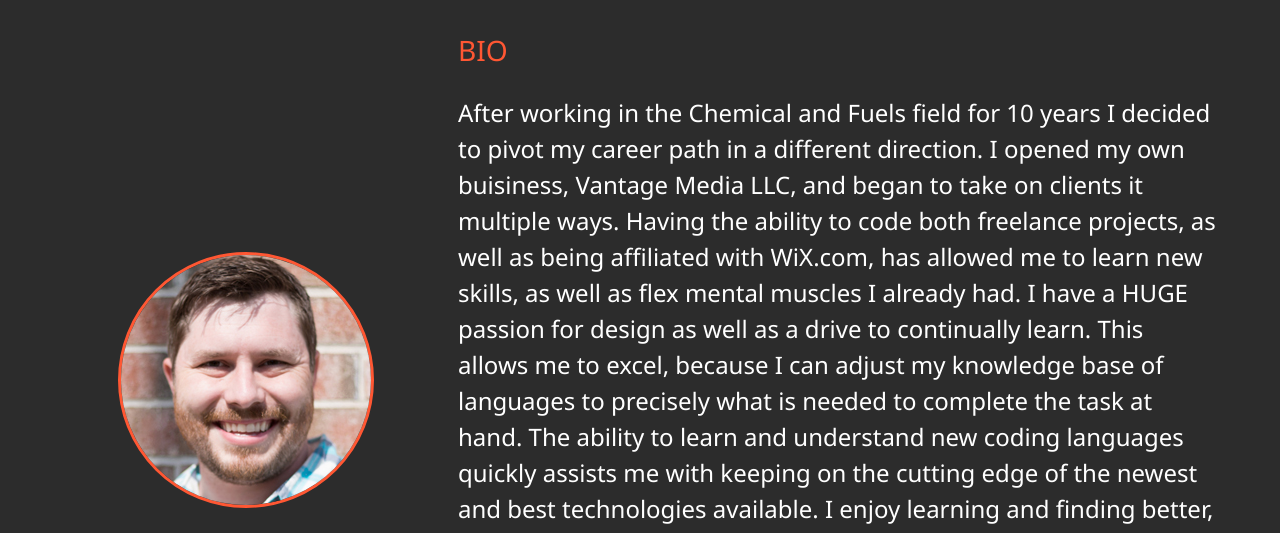
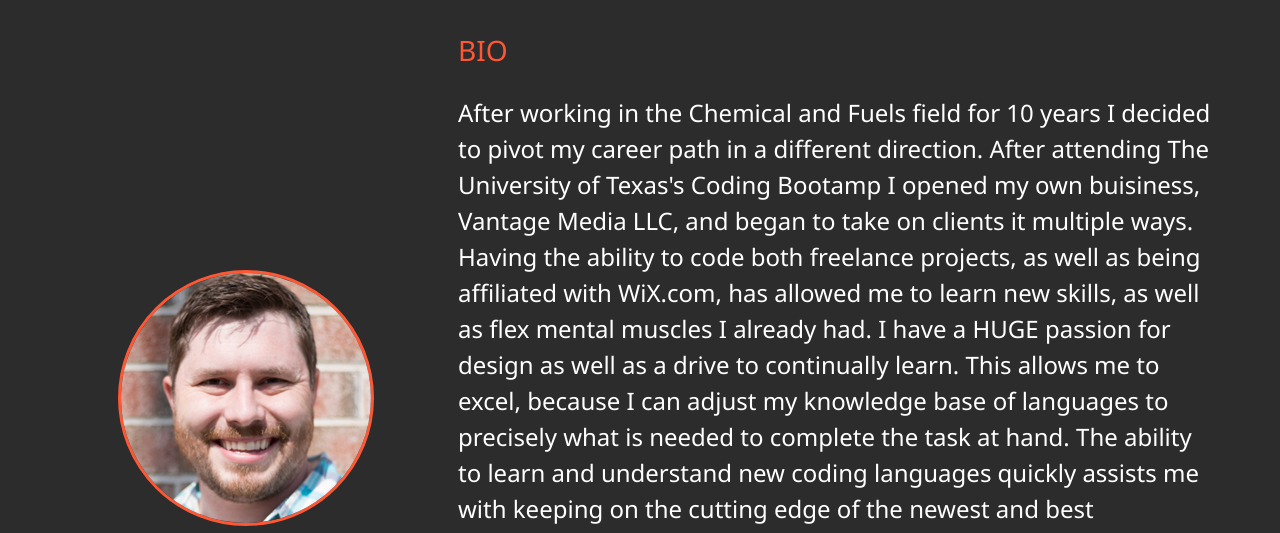
Before and after one commit to DavidVizena/modern_vizena_portfolio, a website: page dist/about.html in a window 1280 px wide. Shown: the part 253-786 px from the top of the page. Drawn offline with Linux system fonts and the light colour scheme.

Commit message:
adjusting the bio section again to reflect my current job status

```diff
--- a/dist/about.html
+++ b/dist/about.html
@@ -60,22 +60,23 @@
           <h3 class="text-secondary">BIO</h3>
           <p>
             After working in the Chemical and Fuels field for 10 years I decided
-            to pivot my career path in a different direction. I opened my own
-            buisiness, Vantage Media LLC, and began to take on clients it
-            multiple ways. Having the ability to code both freelance projects,
-            as well as being affiliated with WiX.com, has allowed me to learn
-            new skills, as well as flex mental muscles I already had. I have a
-            HUGE passion for design as well as a drive to continually learn.
-            This allows me to excel, because I can adjust my knowledge base of
-            languages to precisely what is needed to complete the task at hand.
-            The ability to learn and understand new coding languages quickly
-            assists me with keeping on the cutting edge of the newest and best
-            technologies available. I enjoy learning and finding better, more
-            efficent ways to execute tasks. The feeling you get when you write a
-            piece of code and it fires perfectly is amazing. It's like solving a
-            complicated puzzle where the end result is you get to look at what
-            you've built and show it to the world. To me, coding is a perfect
-            blend of art and engineering.
+            to pivot my career path in a different direction. After attending
+            The University of Texas's Coding Bootamp I opened my own buisiness,
+            Vantage Media LLC, and began to take on clients it multiple ways.
+            Having the ability to code both freelance projects, as well as being
+            affiliated with WiX.com, has allowed me to learn new skills, as well
+            as flex mental muscles I already had. I have a HUGE passion for
+            design as well as a drive to continually learn. This allows me to
+            excel, because I can adjust my knowledge base of languages to
+            precisely what is needed to complete the task at hand. The ability
+            to learn and understand new coding languages quickly assists me with
+            keeping on the cutting edge of the newest and best technologies
+            available. I enjoy learning and finding better, more efficent ways
+            to execute tasks. The feeling you get when you write a piece of code
+            and it fires perfectly is amazing. It's like solving a complicated
+            puzzle where the end result is you get to look at what you've built
+            and show it to the world. To me, coding is a perfect blend of art
+            and engineering.
           </p>
         </div>
 
```
